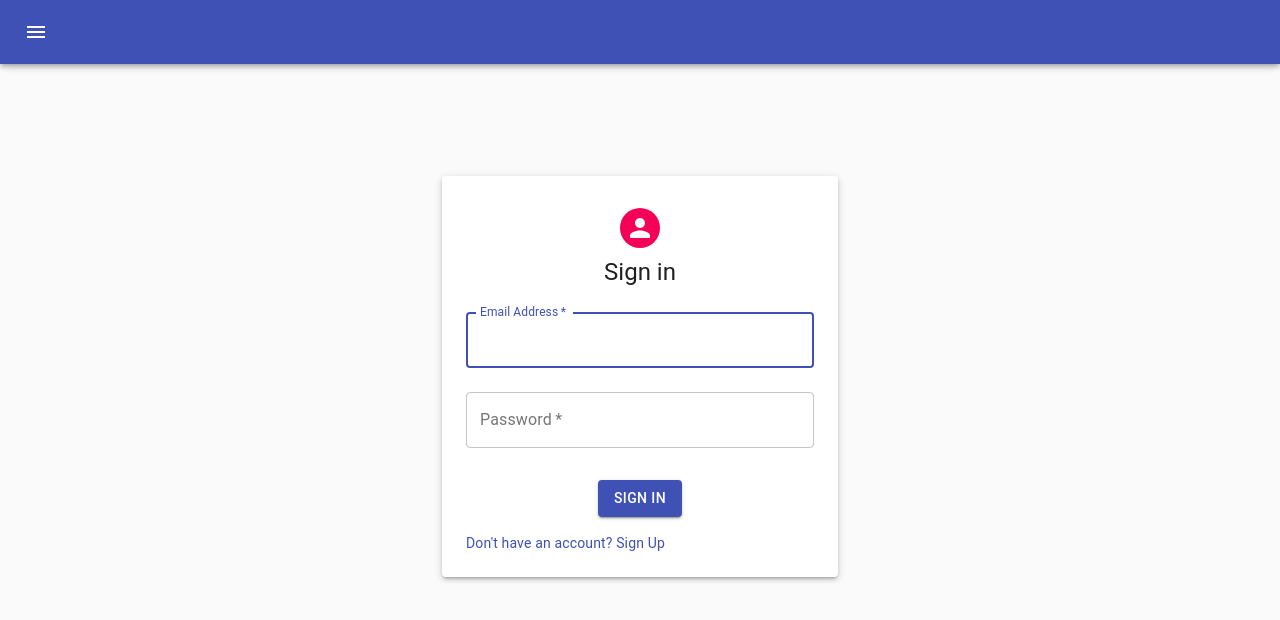
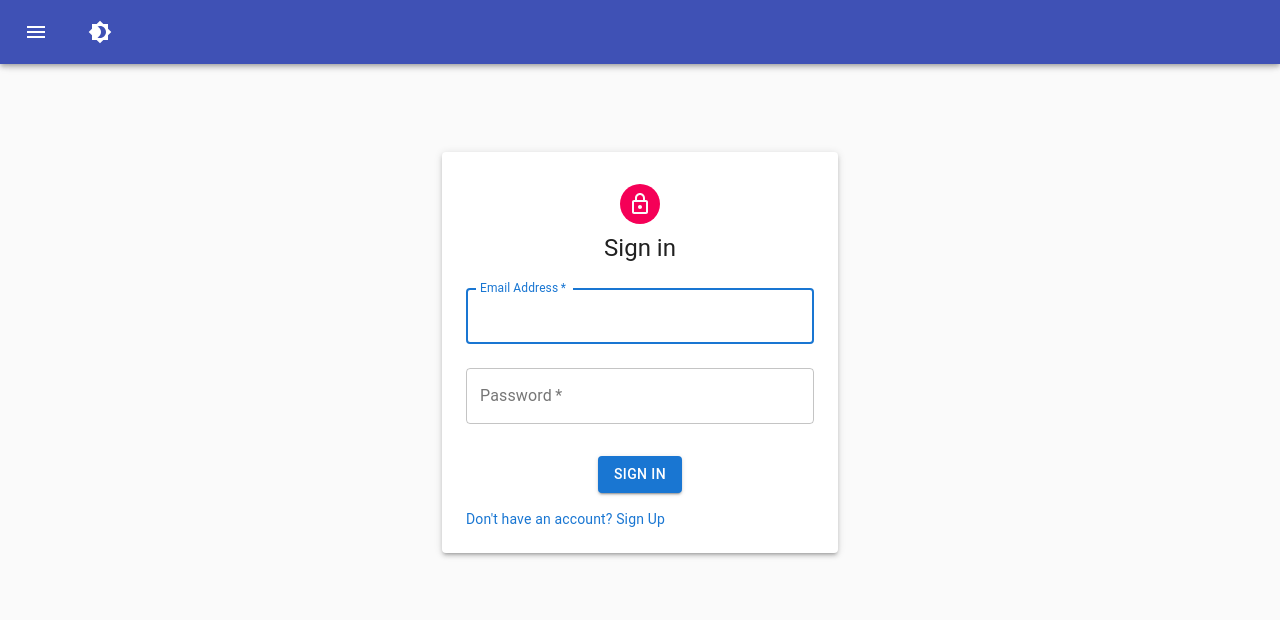
Before and after one commit to aragon12/my_bankapp, a React (Create React App) app: page / in a window 1280 px wide. Shown: the top 620 px of the page. Built offline with nearby package versions, Linux system fonts and the light colour scheme.

Commit message:
bankapp: add dark theme support

```diff
--- a/src/App.js
+++ b/src/App.js
@@ -1,11 +1,15 @@
 import AppDrawer from "./AppDrawer";
-import Login from "./Login";
+import { CssBaseline } from "@material-ui/core";
+import Login from "./Login"
 
 function App() {
-  return(
+  return (
     <div>
-      <AppDrawer />
-      <Login />
+      <AppDrawer open={false}>
+        <CssBaseline />
+        <Login />
+      </AppDrawer>
+
     </div>
   )
 }
--- a/src/AppDrawer.js
+++ b/src/AppDrawer.js
@@ -1,12 +1,13 @@
 import React from 'react';
 import clsx from 'clsx';
-import { makeStyles } from '@material-ui/core/styles';
+import { createTheme, makeStyles, ThemeProvider } from '@material-ui/core/styles';
 import Drawer from '@material-ui/core/Drawer';
 import CssBaseline from '@material-ui/core/CssBaseline';
 import AppBar from '@material-ui/core/AppBar';
 import Toolbar from '@material-ui/core/Toolbar';
 import IconButton from '@material-ui/core/IconButton';
 import MenuIcon from '@material-ui/icons/Menu';
+import Brightness4Icon from '@material-ui/icons/Brightness4';
 
 const drawerWidth = 240;
 
@@ -57,12 +58,42 @@ const useStyles = makeStyles((theme) => ({
   },
 }));
 
-function AppDrawer() {
+const darkTheme = {
+  palette: {
+    type: 'dark',
+    primary: {
+      main: '#90caf9'
+    },
+    secondary: {
+      main: '#f48fb1',
+    },
+    error: {
+      main: '#f44336',
+    },
+  },
+}
+
+const lightTheme = {
+  palette: {
+    type: 'light',
+    primary: {
+      main: '#1976d2'
+    }
+  },
+}
+
+function AppDrawer(props) {
   const classes = useStyles();
-  const [open, setOpen] = React.useState(false);
+  const [open, setOpen] = React.useState(props.open);
+  const [darkMode, setDarkMode] = React.useState(false);
+  const homeTheme = createTheme(darkMode? darkTheme: lightTheme);
 
   const handleDrawerOpen = () => {
     setOpen(!open);
+  };
+
+  const toggleTheme = () => {
+    setDarkMode(!darkMode);
   };
 
   return (
@@ -75,15 +106,24 @@ function AppDrawer() {
         <Toolbar>
           <IconButton
             color="inherit"
-            aria-label="open drawer"
             onClick={handleDrawerOpen}
             edge="start"
             className={classes.menuButton}
           >
             <MenuIcon />
           </IconButton>
+          <div>
+          <IconButton
+            color="inherit"
+            className={classes.menuButton}
+            onClick={toggleTheme}
+          >
+            <Brightness4Icon />
+          </IconButton>
+          </div>
         </Toolbar>
       </AppBar>
+      <ThemeProvider theme={homeTheme}>
         <Drawer
           className={classes.drawer}
           variant="persistent"
@@ -100,7 +140,9 @@ function AppDrawer() {
           })}
         >
           <div className={classes.drawerHeader} />
+          {props.children}
         </main>
+      </ThemeProvider>
     </div>
   );
 }
--- a/src/Login.js
+++ b/src/Login.js
@@ -8,6 +8,7 @@ import Typography from '@material-ui/core/Typography';
 import { makeStyles } from '@material-ui/core/styles';
 import Container from '@material-ui/core/Container';
 import Paper from '@material-ui/core/Paper';
+import LockOutlinedIcon from '@material-ui/icons/LockOutlined';
 
 const useStyles = makeStyles((theme) => ({
   paper: {
@@ -87,6 +88,7 @@ function Login() {
       <CssBaseline />
       <Paper elevation={3} className={classes.paper}>
         <Avatar className={classes.avatar}>
+          <LockOutlinedIcon />
         </Avatar>
         <Typography component="h1" variant="h5">
           Sign in
```
Lines whose indentation alone changed are shown as unchanged.
